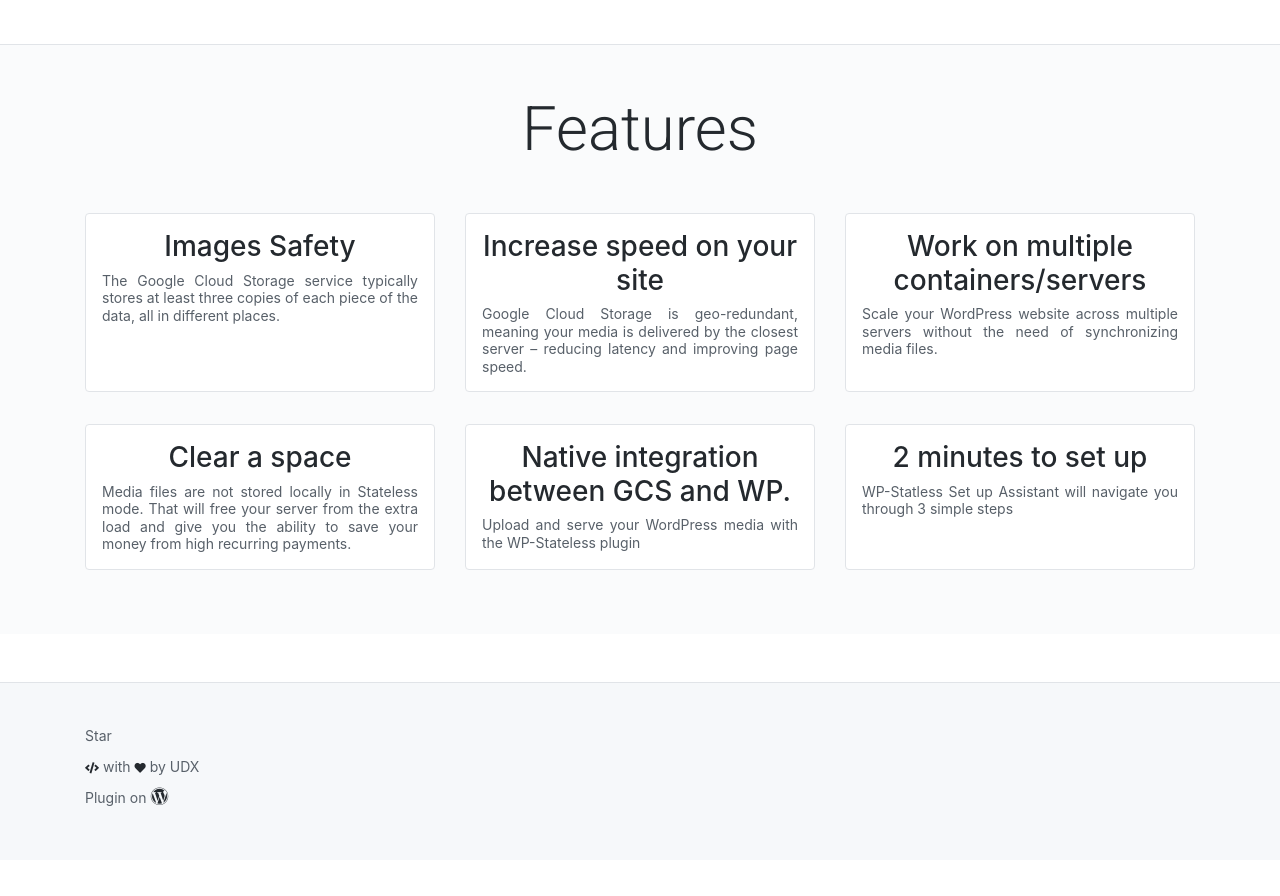
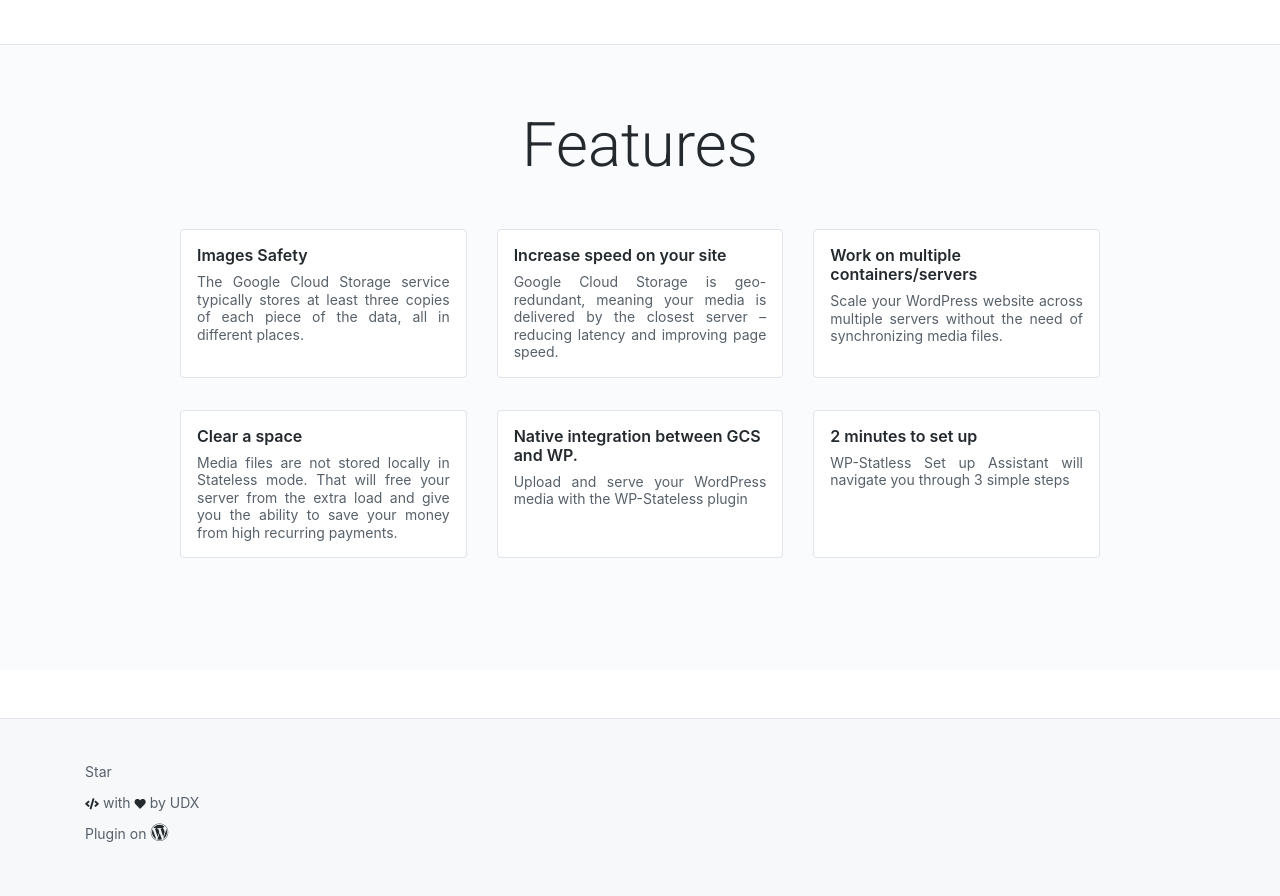
Before and after one commit to wp-stateless/wp-stateless.github.io, a Jekyll site: the page built from index.html, in a window 1280 px wide. Shown: the part 350-1246 px from the top of the page. Built offline with Jekyll 4.4.1, drawn with Linux system fonts in a browser that asks for light colours; nearby versions of some CDN libraries; before the commit the page ends 1210 px from its top, so only the background shows below that.

Commit message:
Rebuild frontpage and Docs section

```diff
--- a/assets/css/style.css
+++ b/assets/css/style.css
@@ -315,13 +315,13 @@
 }
 
 .product-item .product-content .product-title {
+  text-align: center;
+}
+
+.featured-item .product-content .product-title {
   font-size: 16px;
   font-weight: 600;
   text-align: left;
-}
-
-.featured-item .product-content .product-title {
-  text-align: center;
 }
 
 .product-item .product-content .product-description {
--- a/index.html
+++ b/index.html
@@ -21,6 +21,8 @@
 
 <section class="themes-section products-section">
   <div class="container">
+    <div class="row">
+      <div class="col-10 offset-1 products-section">
         <div class="row">
           <div class="col-12">
             <h2 class="products-section-title">Features</h2>
@@ -79,4 +81,7 @@
         </div>
 
       </div>
+    </div>
+
+  </div>
 </section>
```
Lines whose indentation alone changed are shown as unchanged.
